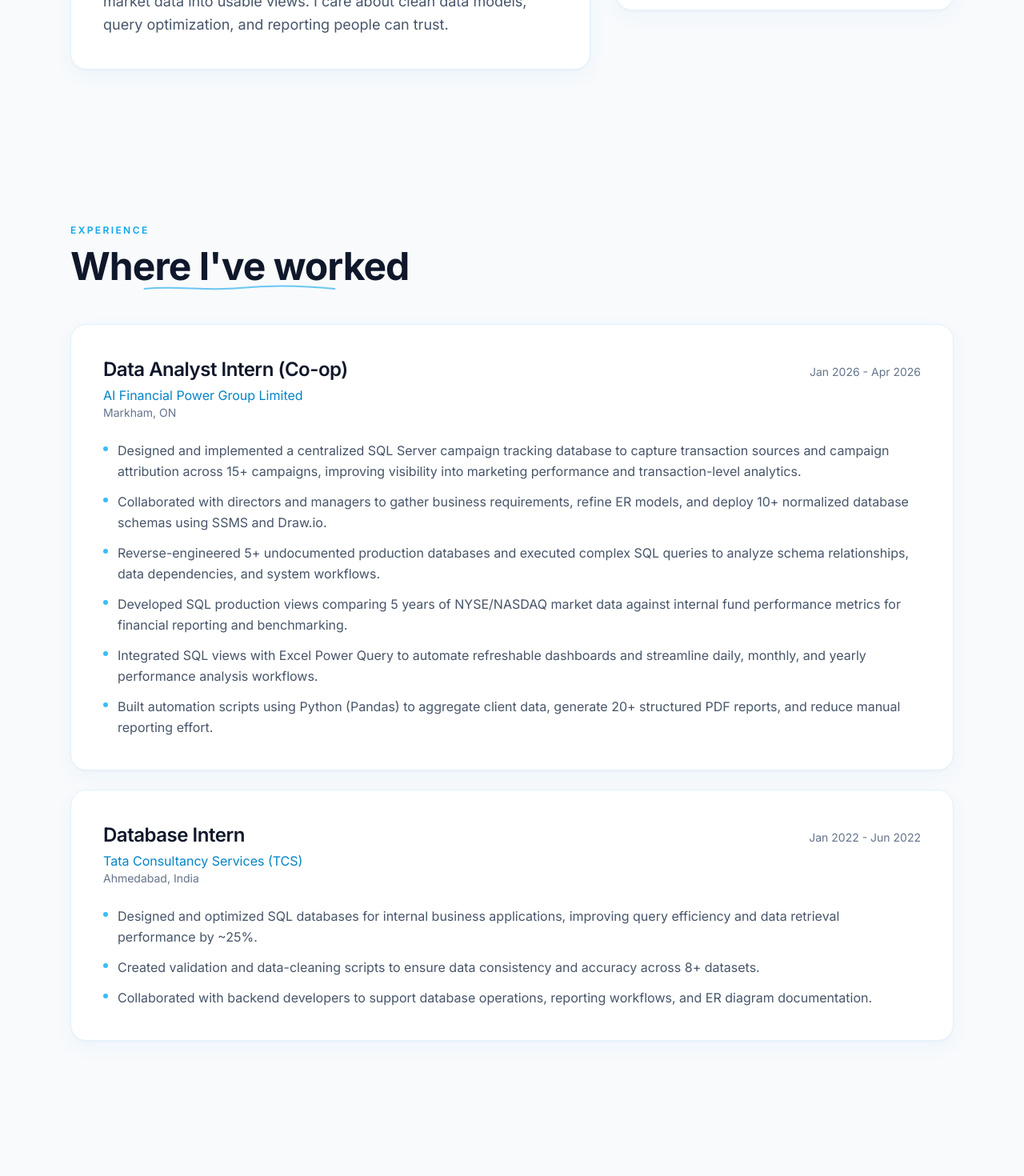
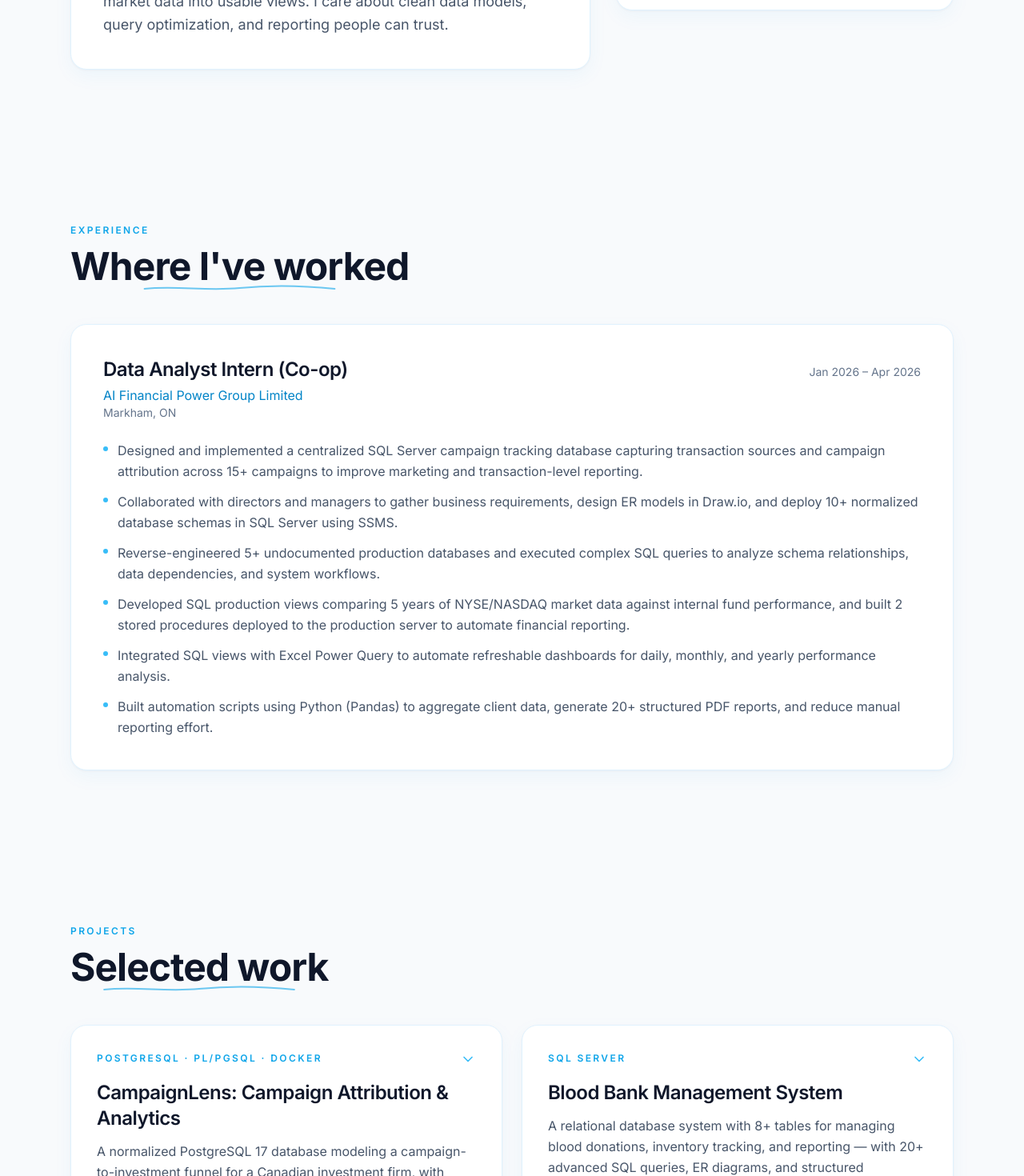
Before and after one commit to Priyanshu2209/Priyanshu_Rana_Portfolio, a Next.js app: page / in a window 1280 px wide. Shown: the part 1330-2800 px from the top of the page at 80% size. Built offline with nearby package versions, Linux system fonts and the light colour scheme.

Commit message:
Add CampaignLens project, remove TCS, sync skills and certs

```diff
--- a/data/content.js
+++ b/data/content.js
@@ -8,7 +8,7 @@ export const profile = {
   github: 'https://github.com/Priyanshu2209',
   location: 'North York, ON',
   phone: '+1 (437) 665-2472',
-  resume: '/Priyanshu_Rana_Resume_.pdf',
+  resume: '/Priyanshu_Rana_Resume.pdf',
   photo: '/profile.jpg',
 };
 
@@ -16,7 +16,7 @@ export const sections = ['home', 'about', 'experience', 'projects', 'skills', 'c
 
 export const about = {
   paragraphs: [
-    "I'm in my final year of Computer Programming and Analysis at Seneca Polytechnic, building on an earlier Diploma in Computer Engineering. My focus is databases and data - designing clean SQL schemas, modeling relationships, and making sure the numbers people rely on are accurate.",
+    "I'm in my final year of Computer Programming and Analysis at Seneca Polytechnic, building on an earlier Diploma in Computer Engineering. My focus is databases and data — designing clean SQL schemas, modeling relationships, and making sure the numbers people rely on are accurate.",
     "Most recently, as a Data Analyst Intern at AI Financial, I built a centralized SQL Server tracking database, automated reporting with Excel Power Query and Python, and turned five years of market data into usable views. I care about clean data models, query optimization, and reporting people can trust.",
   ],
 };
@@ -41,35 +41,44 @@ export const experience = [
     role: 'Data Analyst Intern (Co-op)',
     company: 'AI Financial Power Group Limited',
     location: 'Markham, ON',
-    date: 'Jan 2026 - Apr 2026',
+    date: 'Jan 2026 – Apr 2026',
     points: [
-      'Designed and implemented a centralized SQL Server campaign tracking database to capture transaction sources and campaign attribution across 15+ campaigns, improving visibility into marketing performance and transaction-level analytics.',
-      'Collaborated with directors and managers to gather business requirements, refine ER models, and deploy 10+ normalized database schemas using SSMS and Draw.io.',
+      'Designed and implemented a centralized SQL Server campaign tracking database capturing transaction sources and campaign attribution across 15+ campaigns to improve marketing and transaction-level reporting.',
+      'Collaborated with directors and managers to gather business requirements, design ER models in Draw.io, and deploy 10+ normalized database schemas in SQL Server using SSMS.',
       'Reverse-engineered 5+ undocumented production databases and executed complex SQL queries to analyze schema relationships, data dependencies, and system workflows.',
-      'Developed SQL production views comparing 5 years of NYSE/NASDAQ market data against internal fund performance metrics for financial reporting and benchmarking.',
-      'Integrated SQL views with Excel Power Query to automate refreshable dashboards and streamline daily, monthly, and yearly performance analysis workflows.',
+      'Developed SQL production views comparing 5 years of NYSE/NASDAQ market data against internal fund performance, and built 2 stored procedures deployed to the production server to automate financial reporting.',
+      'Integrated SQL views with Excel Power Query to automate refreshable dashboards for daily, monthly, and yearly performance analysis.',
       'Built automation scripts using Python (Pandas) to aggregate client data, generate 20+ structured PDF reports, and reduce manual reporting effort.',
-    ],
-  },
-  {
-    role: 'Database Intern',
-    company: 'Tata Consultancy Services (TCS)',
-    location: 'Ahmedabad, India',
-    date: 'Jan 2022 - Jun 2022',
-    points: [
-      'Designed and optimized SQL databases for internal business applications, improving query efficiency and data retrieval performance by ~25%.',
-      'Created validation and data-cleaning scripts to ensure data consistency and accuracy across 8+ datasets.',
-      'Collaborated with backend developers to support database operations, reporting workflows, and ER diagram documentation.',
     ],
   },
 ];
 
 export const projects = [
   {
+    title: 'CampaignLens: Campaign Attribution & Analytics',
+    stack: 'PostgreSQL · PL/pgSQL · Docker',
+    status: 'In Progress · 2026',
+    description:
+      'A normalized PostgreSQL 17 database modeling a campaign-to-investment funnel for a Canadian investment firm, with compliance built in (KYC, AML, CASL consent).',
+    tags: ['PostgreSQL', 'PL/pgSQL', 'Docker', 'Schema Design', 'Data Modeling'],
+    link: 'https://github.com/Priyanshu2209/campaign-attribution-analytics',
+    details:
+      "CampaignLens helps a Canadian investment firm measure which marketing campaigns actually bring in new investors and new investments — modeling conversions and ROI per campaign and channel. It's an end-to-end database design for a regulated financial business: translating business and compliance requirements into a normalized schema with enforced data-quality rules.",
+    features: [
+      'Designed a normalized PostgreSQL 17 database of 27 tables across 5 schemas modeling the full campaign → touchpoint → advisor → customer → account → investment funnel.',
+      'Enforced data quality with 8 CHECK constraints, a case-insensitive unique email index, soft deletes, and a reusable PL/pgSQL trigger that maintains audit timestamps.',
+      'Containerized the setup with Docker Compose (persistent volumes, health checks) for one-command startup; versioned SQL migrations, data dictionary, and ERD in Git.',
+      'Currently building the remaining campaign, advisor, and transaction tables and generating sample data to complete the end-to-end attribution funnel.',
+      'Next phase: reporting views for funnel drop-off and campaign/channel ROI, row-level security for advisor access, and Python (Pandas) analysis with charts.',
+    ],
+    outcomes:
+      'Demonstrates end-to-end database design for a regulated financial business — translating business and compliance requirements into a normalized schema with enforced data-quality rules, not just writing queries.',
+  },
+  {
     title: 'Blood Bank Management System',
     stack: 'SQL Server',
     description:
-      'A relational database system with 8+ tables for managing blood donations, inventory tracking, and reporting - with 20+ advanced SQL queries, ER diagrams, and structured documentation.',
+      'A relational database system with 8+ tables for managing blood donations, inventory tracking, and reporting — with 20+ advanced SQL queries, ER diagrams, and structured documentation.',
     tags: ['SQL Server', 'Database Design', 'ER Modeling'],
     link: 'https://github.com/Priyanshu2209/Blood_bank_system_database',
     details:
@@ -81,7 +90,7 @@ export const projects = [
       'Scalable design ready for future Python, MongoDB, and front-end integration.',
     ],
     outcomes:
-      'Gained hands-on experience in real-world database design, optimising storage and retrieval, and reporting through complex SQL - a foundation for expanding into Python and NoSQL (MongoDB).',
+      'Gained hands-on experience in real-world database design, optimising storage and retrieval, and reporting through complex SQL — a foundation for expanding into Python and NoSQL (MongoDB).',
   },
   {
     title: 'Online Movie Ticket Booking System',
@@ -106,17 +115,17 @@ export const projects = [
 ];
 
 export const skills = [
-  { label: 'Languages', items: ['Python', 'Java', 'C', 'C++', 'PHP', 'JavaScript', 'SQL'] },
-  { label: 'Databases', items: ['SQL Server', 'MySQL', 'Oracle SQL', 'MongoDB', 'DB2'] },
-  { label: 'Tools & Platforms', items: ['SSMS', 'Git/GitHub', 'Excel Power Query', 'VS Code', 'Eclipse', 'Azure'] },
-  { label: 'Core Skills', items: ['Database Design', 'ER Modeling', 'Data Analysis', 'Data Cleaning', 'Query Optimization', 'ETL Concepts'] },
+  { label: 'Languages', items: ['Python', 'Java', 'C', 'C++', 'PHP', 'JavaScript', 'SQL', 'PL/pgSQL'] },
+  { label: 'Databases', items: ['SQL Server', 'PostgreSQL', 'MySQL', 'Oracle SQL', 'MongoDB', 'DB2'] },
+  { label: 'Tools & Platforms', items: ['SSMS', 'pgAdmin', 'Docker', 'Git/GitHub', 'Excel Power Query', 'Azure', 'VS Code'] },
+  { label: 'Core Skills', items: ['Database Design', 'Schema Design', 'ER Modeling', 'Normalization', 'Data Analysis', 'Data Cleaning', 'Query Optimization', 'ETL Concepts'] },
 ];
 
 export const certificates = [
   {
-    title: 'Certificate of Achievement - Data Analyst Internship',
+    title: 'Certificate of Achievement — Data Analyst Internship',
     issuer: 'AI Financial',
-    date: '2026',
+    date: 'May 2026',
     file: '/certificates/Priyanshu_Rana_certificate.pdf',
   },
   {
```
